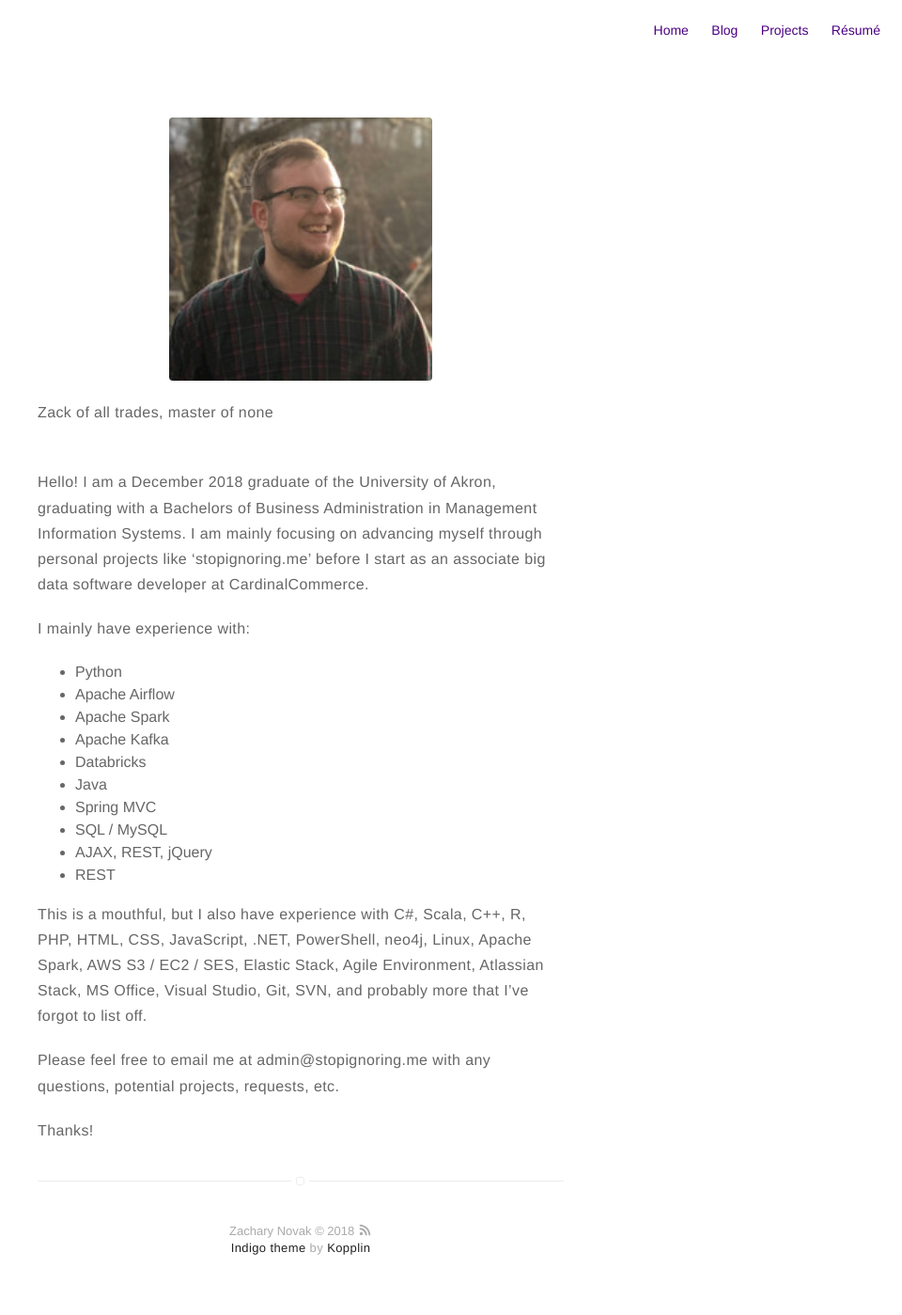
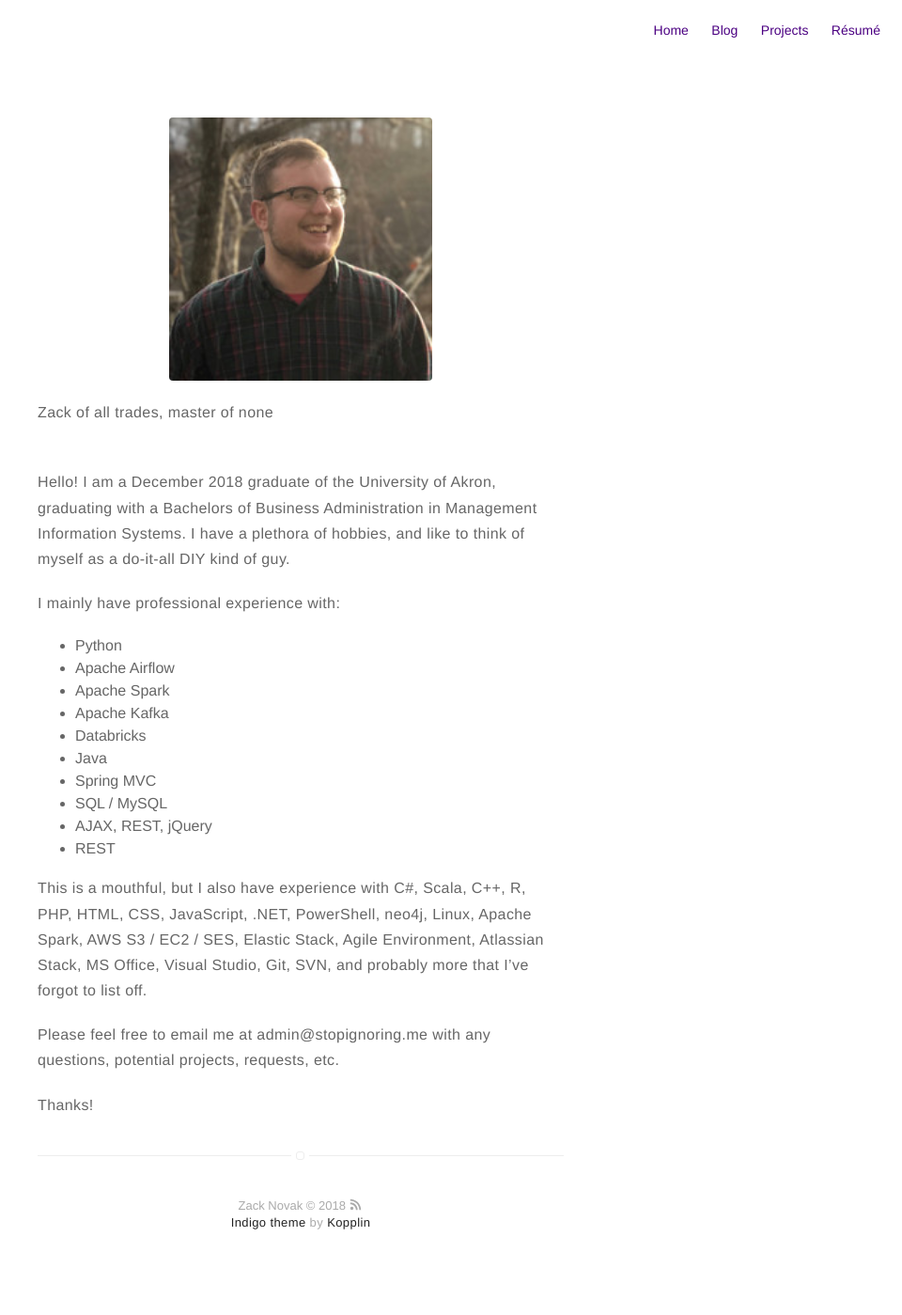
Before and after one commit to Novak478/novak478.github.io, a Jekyll site: the page built from about.md, in a window 1280 px wide. Shown: the whole page at 94% size, without its empty margins (320-1280 px from the left). Built offline with Jekyll 4.4.1, drawn with Linux system fonts in a browser that asks for light colours; after the commit the page ends 1372 px from its top, so only the background shows below that.

Commit message:
revised wording

```diff
--- a/_config.yml
+++ b/_config.yml
@@ -1,5 +1,5 @@
 # main text of home
-name: Zachary Novak
+name: Zack Novak
 bio: Welcome to my online crib!
 
 # twitter summary info
@@ -50,12 +50,12 @@ stackoverflow: 8272342/zack?tab=profile
 # medium: medium
 # vimeo: myvimeo
 # lanyrd: mylanyrd
-email: zmn3@zips.uakron.edu
+email: novak.zack.m@gmail.com
 
 authors:
     zacknovak:
         name: Zachary Novak
-        bio: Management Information Systems student at the University of Akron
+        bio: Goofy guy who likes programming and learning about anything he can.
         external-image: false
         picture: assets/LinkedInHeadshot.jpg
 
--- a/about.md
+++ b/about.md
@@ -7,9 +7,9 @@ layout: page
 <p>Zack of all trades, master of none</p>
 
 <br>
-Hello! I am a December 2018 graduate of the University of Akron, graduating with a Bachelors of Business Administration in Management Information Systems. I am mainly focusing on advancing myself through personal projects like 'stopignoring.me' before I start as an associate big data software developer at CardinalCommerce.
+Hello! I am a December 2018 graduate of the University of Akron, graduating with a Bachelors of Business Administration in Management Information Systems. I have a plethora of hobbies, and like to think of myself as a do-it-all DIY kind of guy.
 
-I mainly have experience with:
+I mainly have professional experience with:
 
 - Python
 - Apache Airflow
```
